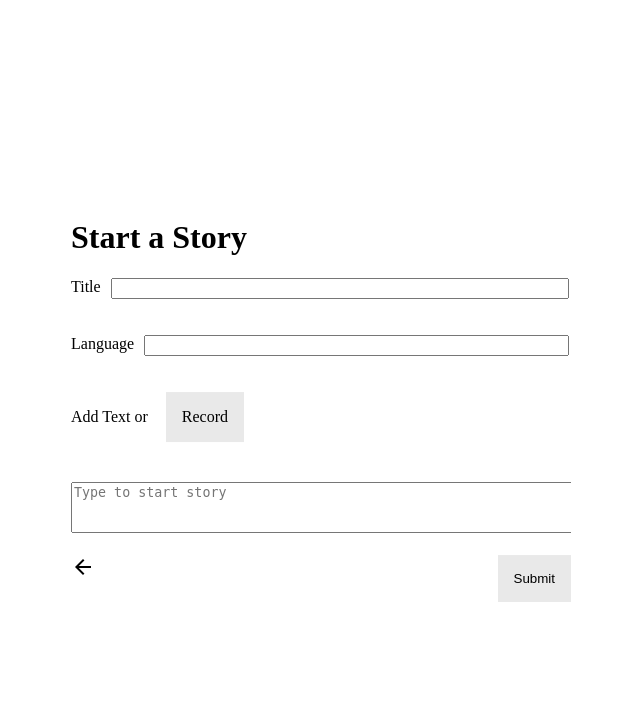
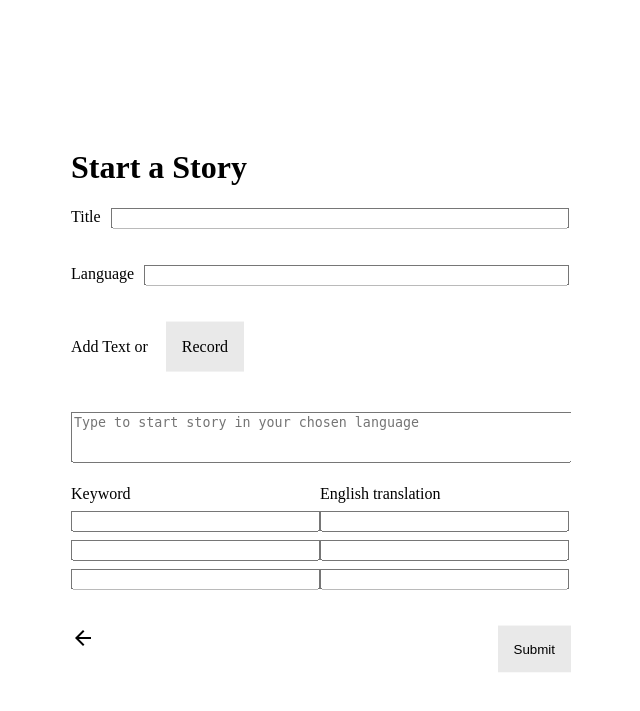
Before and after one commit to imaquair/82304, a Django app: page /create/ in a window 1280 px wide. Shown: the top 711 px of the page, without its empty margins (319-959 px from the left). Run offline with Django 5.2, Linux system fonts and the light colour scheme.

Commit message:
Users can save ad view keywords

```diff
--- a/Software/backend/views.py
+++ b/Software/backend/views.py
@@ -4,7 +4,7 @@ from django.http import JsonResponse
 from django.shortcuts import get_object_or_404, redirect, render
 from django.views.decorators.http import require_http_methods, require_POST
 
-from .models import Recording, Story
+from .models import Recording, Story, Keyword
 
 
 @require_http_methods(["GET", "POST"])
@@ -38,15 +38,27 @@ def create_story(request):
             language=language[:50],
             english_text=english_text,
         )
-        if audio:
-            Recording.objects.create(
-                story=story,
-                audio_file=audio,
-                order=1,
-                language=language[:50],
-                transcript_original=english_text,
-                transcript_english=english_text
-            )
+        if not audio:
+            audio = None
+        recording = Recording.objects.create(
+            story=story,
+            audio_file=audio,
+            order=1,
+            language=language[:50],
+            transcript_original=english_text,
+            transcript_english=english_text
+        )
+        # save the keywords
+        for i in range(1, 4):
+            original = request.POST.get(f"keyword_{i}", "").strip()
+            english = request.POST.get(f"keyword_en_{i}", "").strip()
+            if original or english:
+                Keyword.objects.create(
+                    recording=recording,
+                    original_keyword=original[:100],
+                    english_translation=english[:100],
+                )
+
         messages.success(request, "Story created.")
         return redirect("home")
 
@@ -125,9 +137,22 @@ def add_to_story(request, pk):
             "transcript_original": english_text,
             "transcript_english": english_text,
         }
-        if audio:
-            recording_payload["audio_file"] = audio
-        Recording.objects.create(**recording_payload)
+        if not audio:
+            audio = None
+        recording_payload["audio_file"] = audio
+        recording = Recording.objects.create(**recording_payload)
+
+        # save the keywords
+        for i in range(1, 4):
+            original = request.POST.get(f"keyword_{i}", "").strip()
+            english = request.POST.get(f"keyword_en_{i}", "").strip()
+            if original or english:
+                Keyword.objects.create(
+                    recording=recording,
+                    original_keyword=original[:100],
+                    english_translation=english[:100],
+                )
+
         messages.success(request, f'Added part {next_order} to "{story.title}".')
         return redirect("home")
     return render(request, "add_to_story.html", {"story": story})
--- a/Software/chaineHistoire/static/chaineHistoire/css/styles.css
+++ b/Software/chaineHistoire/static/chaineHistoire/css/styles.css
@@ -151,6 +151,14 @@
     padding-left: 1.25rem;
 }
 
+.keyword-grid {
+    display: grid;
+    grid-template-columns: 1fr 1fr;
+    gap: 0.5rem;
+    width: 100%;
+}
+
+
 .flash-messages {
     list-style: none;
     margin: 0;
--- a/Software/chaineHistoire/templates/create_story.html
+++ b/Software/chaineHistoire/templates/create_story.html
@@ -39,7 +39,23 @@
             </div>
             <audio id="playback" class="create-playback" controls playsinline hidden></audio>
             <br><br>
-            <textarea name="english_text" id="english_text" placeholder="Type to start story" rows="3" cols="100" maxlength="200">{{ english_text|default:'' }}</textarea><br><br>
+            <textarea name="english_text" id="english_text" placeholder="Type to start story in your chosen language" rows="3" cols="100" maxlength="200">{{ english_text|default:'' }}</textarea><br><br>
+
+            <span>
+                <div class="keyword-grid" aria-label="Keywords and English translations">
+                    <div>Keyword</div>
+                    <div>English translation</div>
+
+                    <input type="text" name="keyword_1" aria-label="original keyword 1" maxlength="50" />
+                    <input type="text" name="keyword_en_1" aria-label="translated keyword 1" maxlength="50" />
+
+                    <input type="text" name="keyword_2" aria-label="original keyword 2" maxlength="50" />
+                    <input type="text" name="keyword_en_2" aria-label="translated keyword 2" maxlength="50" />
+
+                    <input type="text" name="keyword_3" aria-label="original keyword 3" maxlength="50" />
+                    <input type="text" name="keyword_en_3" aria-label="translated keyword 3" maxlength="50" />
+                </div>
+            </span><br><br>
 
             <a href="/"><span class="material-symbols-outlined">arrow_back</span></a>
             <input type="submit" value="Submit">
```
Also changed, not shown: Software/backend/admin.py (+6 -1 lines), Software/backend/models.py (+9 -0 lines), Software/chaineHistoire/templates/add_to_story.html (+22 -0 lines).
